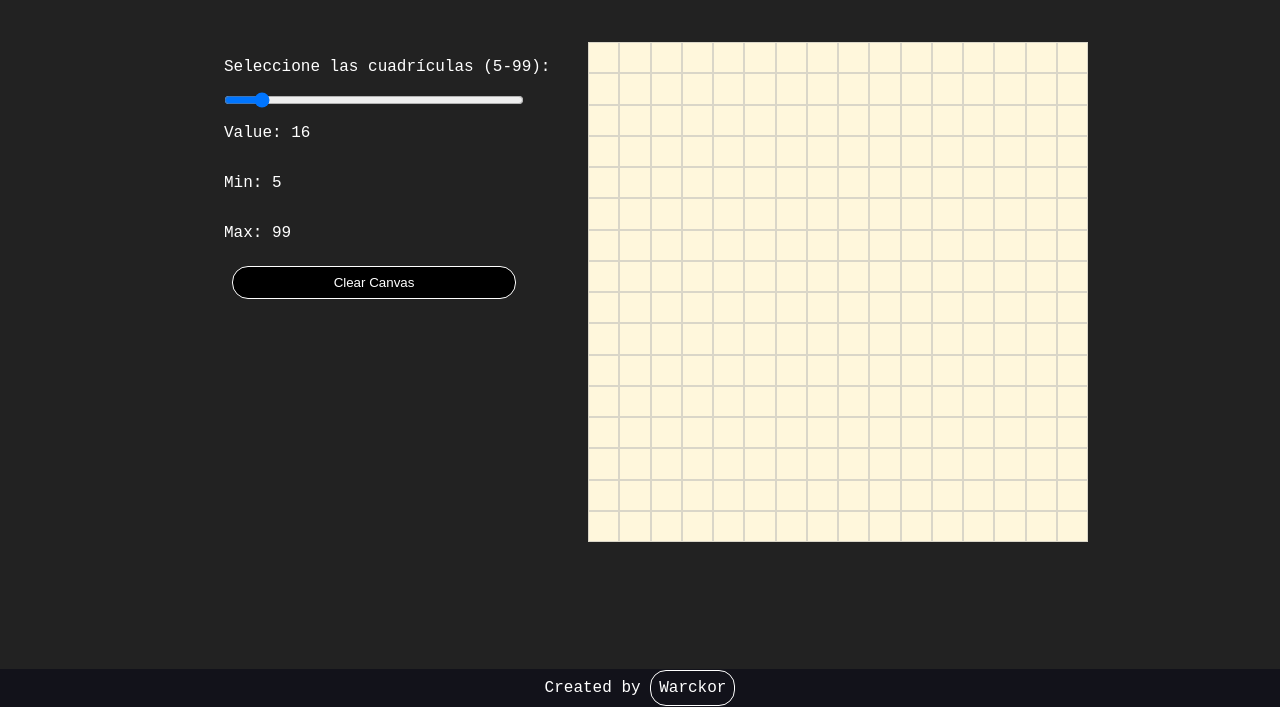
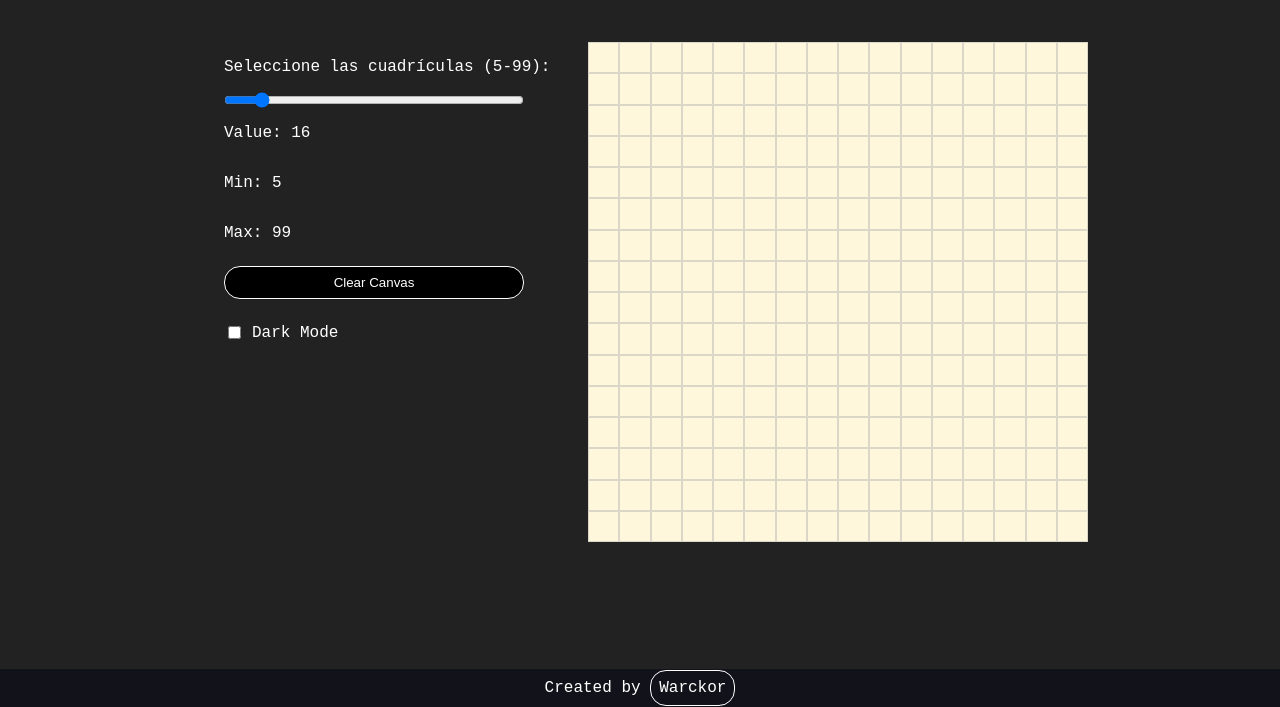
Before and after one commit to Warckor/Etch-a-Sketch, a plain HTML site: page index.html in a window 1280 px wide. Shown: the part 93-800 px from the top of the page. Drawn offline with Linux system fonts and the light colour scheme.

Commit message:
Add checkbox for dark shading mode

```diff
--- a/css/style.css
+++ b/css/style.css
@@ -95,9 +95,18 @@ body, html {
     background: #000;
     color: #fff;
     border-radius: 1rem;
-    padding: 0.5rem;
-    margin: 0.5rem;
+    padding: 0.5rem 0;
+    margin: 0.5rem 0;
     border: 0.10rem solid #fff;
+}
+
+.checkbox {
+    display: flex;
+    align-items: center;
+    color: #fff;
+    padding: 0.5rem 0;
+    margin: 0.5rem 0;
+    gap: 0.5rem;
 }
 
 footer {
--- a/index.html
+++ b/index.html
@@ -24,6 +24,10 @@
                 <p>Min: 5</p>
                 <p>Max: 99</p>
                 <button class="clear" onclick="clearCanvas()">Clear Canvas</button>
+                <div class="checkbox">
+                    <input type="checkbox" id="darkMode" />
+                    <label for="darkMode">Dark Mode</label>
+                </div>
             </div>
             <div class="pad-container"> </div>
         </div>
```
